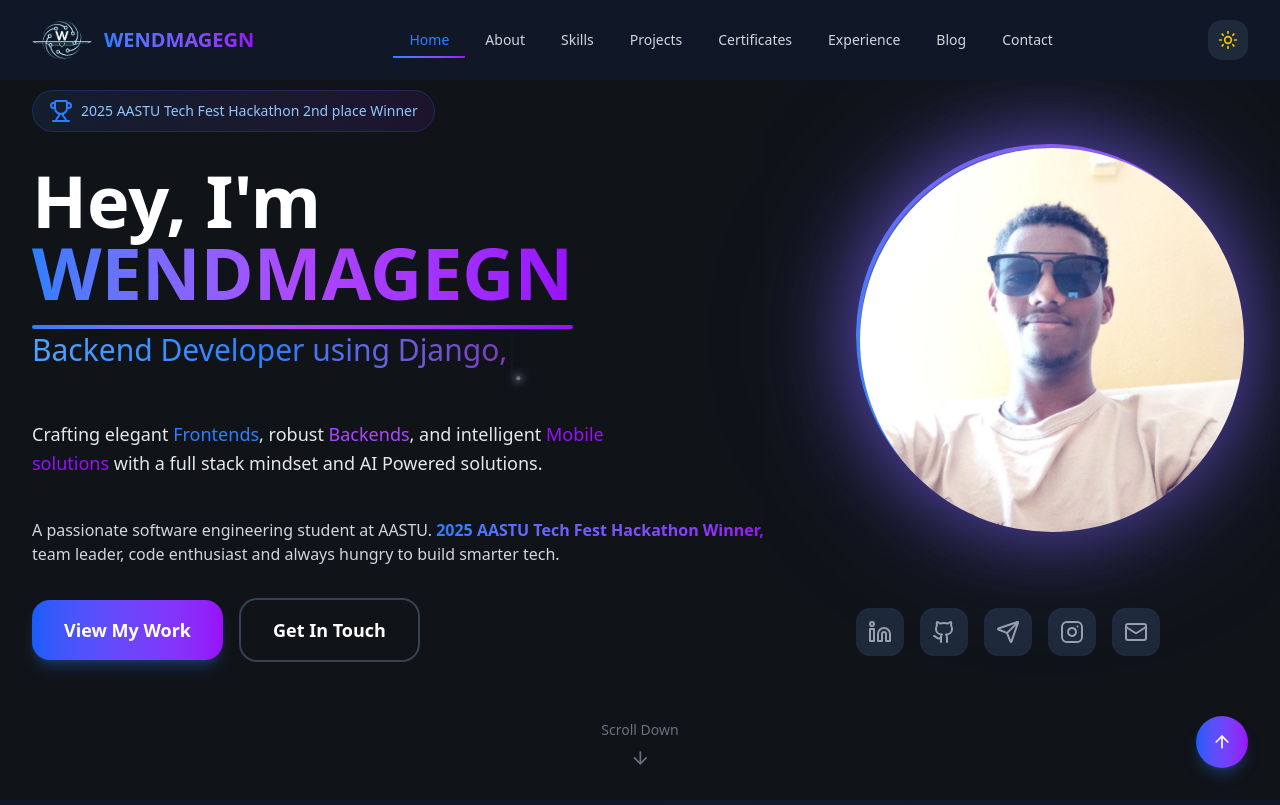
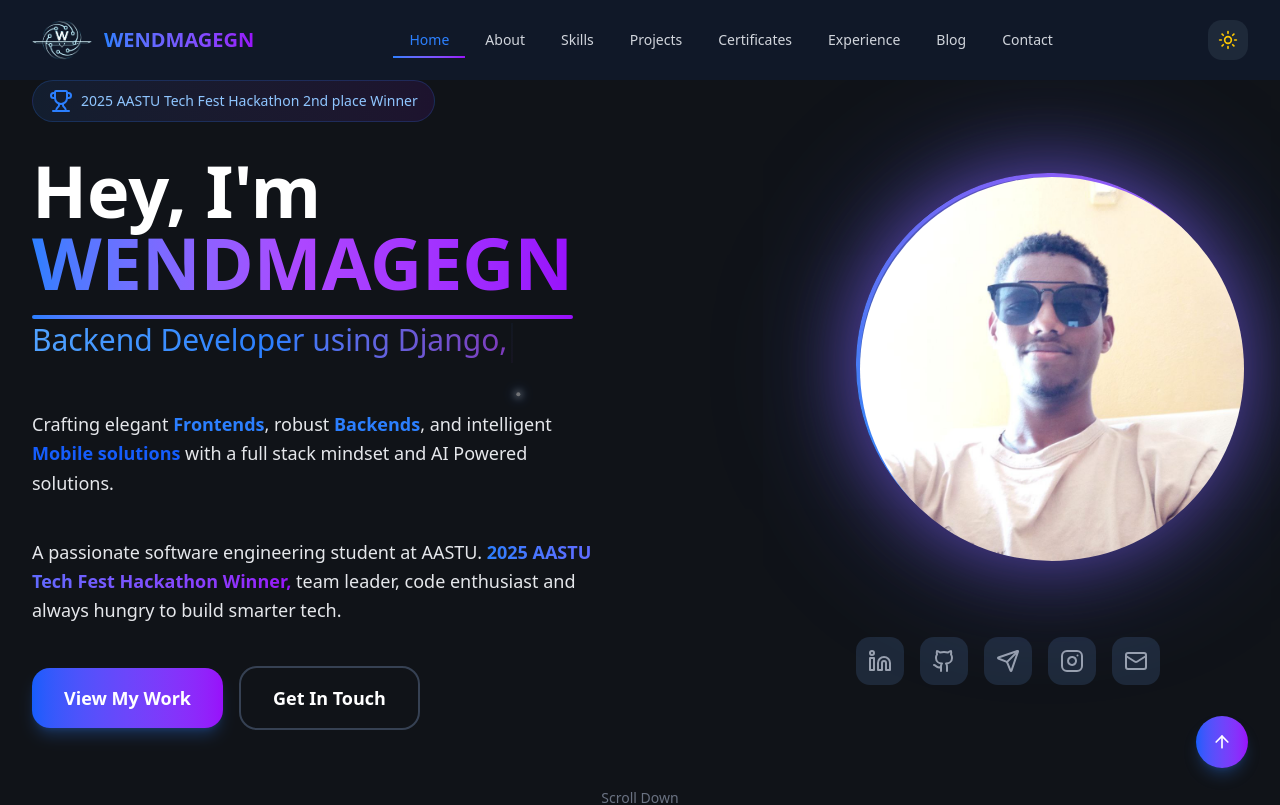
Before and after one commit to wende12github/Portfolio-Website, a Next.js app in the folder portfolio-site/: page / in a window 1280 px wide. Shown: the top 805 px of the page. Built offline with nearby package versions, Linux system fonts and the light colour scheme.

Commit message:
Added loading methods and modify the contact information

```diff
--- /dev/null
+++ b/portfolio-site/src/app/loading.tsx
@@ -0,0 +1,14 @@
+import * as React from "react"
+
+import { LoadingSpinner } from "@/components/ui/loading-spinner"
+
+export default function Loading() {
+  return (
+    <main className="min-h-dvh grid place-items-center bg-background">
+      <div className="flex flex-col items-center gap-4 text-center">
+        <LoadingSpinner size="lg" className="text-primary" />
+        <p className="text-sm text-muted-foreground">Loading your portfolio…</p>
+      </div>
+    </main>
+  )
+}
--- a/portfolio-site/src/components/screens/HeroSection.tsx
+++ b/portfolio-site/src/components/screens/HeroSection.tsx
@@ -195,15 +195,19 @@ export function HeroSection() {
                                 isDark ? 'text-gray-200' : 'text-gray-600'
                             }`}
                         >
-                            Crafting elegant <span className="text-blue-500 font-medium">Frontends</span>,
-                            robust <span className="text-purple-500 font-medium">Backends</span>, and
-                            intelligent <span className="text-purple-600 font-medium">Mobile solutions</span> with
+                            Crafting elegant <span className="text-blue-500 font-bold">Frontends</span>,
+                            robust <span className="text-blue-500 font-bold">Backends</span>, and
+                            intelligent <span className="text-blue-600 font-bold">Mobile solutions</span> with
                             a full stack mindset and AI Powered solutions.
                         </motion.p>
 
                         <motion.p
-                            variants={FADE_IN_UP}
-                            className="text-gray-600 dark:text-gray-300 mb-8"
+                            initial={{ opacity: 0, y: 30 }}
+                            animate={{ opacity: 1, y: 0 }}
+                            transition={{ duration: 0.6, delay: 0.6 }}
+                            className={`text-base sm:text-lg max-w-xl mb-10 leading-relaxed mx-auto lg:mx-0 ${
+                                isDark ? 'text-gray-200' : 'text-gray-600'
+                            }`}
                         >
                             A passionate software engineering student at AASTU.{' '}
                             <span className="font-bold bg-gradient-to-r from-blue-500 to-purple-600 bg-clip-text text-transparent">
--- /dev/null
+++ b/portfolio-site/src/components/ui/loading-spinner.tsx
@@ -0,0 +1,35 @@
+import * as React from "react"
+
+import { cn } from "@/lib/utils"
+
+interface LoadingSpinnerProps extends React.HTMLAttributes<HTMLDivElement> {
+  size?: "xs" | "sm" | "md" | "lg" | "xl"
+}
+
+const sizeMap: Record<NonNullable<LoadingSpinnerProps["size"]>, string> = {
+  xs: "size-4 border-2",
+  sm: "size-6 border-2",
+  md: "size-8 border-3",
+  lg: "size-10 border-4",
+  xl: "size-12 border-4",
+}
+
+function LoadingSpinner({ className, size = "md", ...props }: LoadingSpinnerProps) {
+  return (
+    <div
+      role="status"
+      aria-live="polite"
+      aria-busy="true"
+      className={cn(
+        "relative inline-block rounded-full border-t-primary border-muted-foreground/20 animate-spin",
+        sizeMap[size],
+        className
+      )}
+      {...props}
+    >
+      <span className="sr-only">Loading</span>
+    </div>
+  )
+}
+
+export { LoadingSpinner }
--- a/portfolio-site/src/lib/constants.ts
+++ b/portfolio-site/src/lib/constants.ts
@@ -53,7 +53,7 @@ export const PERSONAL_INFO: PersonalInfo = {
   title: 'Full Stack & Mobile Developer',
   tagline: 'Crafting elegant Frontends, robust Backends, and intelligent Mobile solutions with a full stack mindset and AI Powered solutions.',
   email: 'wendmagegn9412@gmail.com',
-  phone: '+251 97 215 5129',
+  phone: '+251 966061399',
   location: 'Addis Ababa, Ethiopia',
   bio: `I'm a software engineering student at AASTU with a strong passion for tech innovation, collaborative problem-solving, and team-driven development. Whether leading a team through tight deadlines or architecting scalable code, I bring energy, creativity, and resilience to every challenge. My strong suits include team collaboration, project leadership, and delivering quality solutions under pressure. I thrive in challenging environments where I can apply my technical skills to solve real-world problems.`,
   resumeUrl: 'https://drive.google.com/file/d/13QGa1RT3SkaJBVuGe1trJfMjHsG8LOP9/view?usp=sharing',
```
